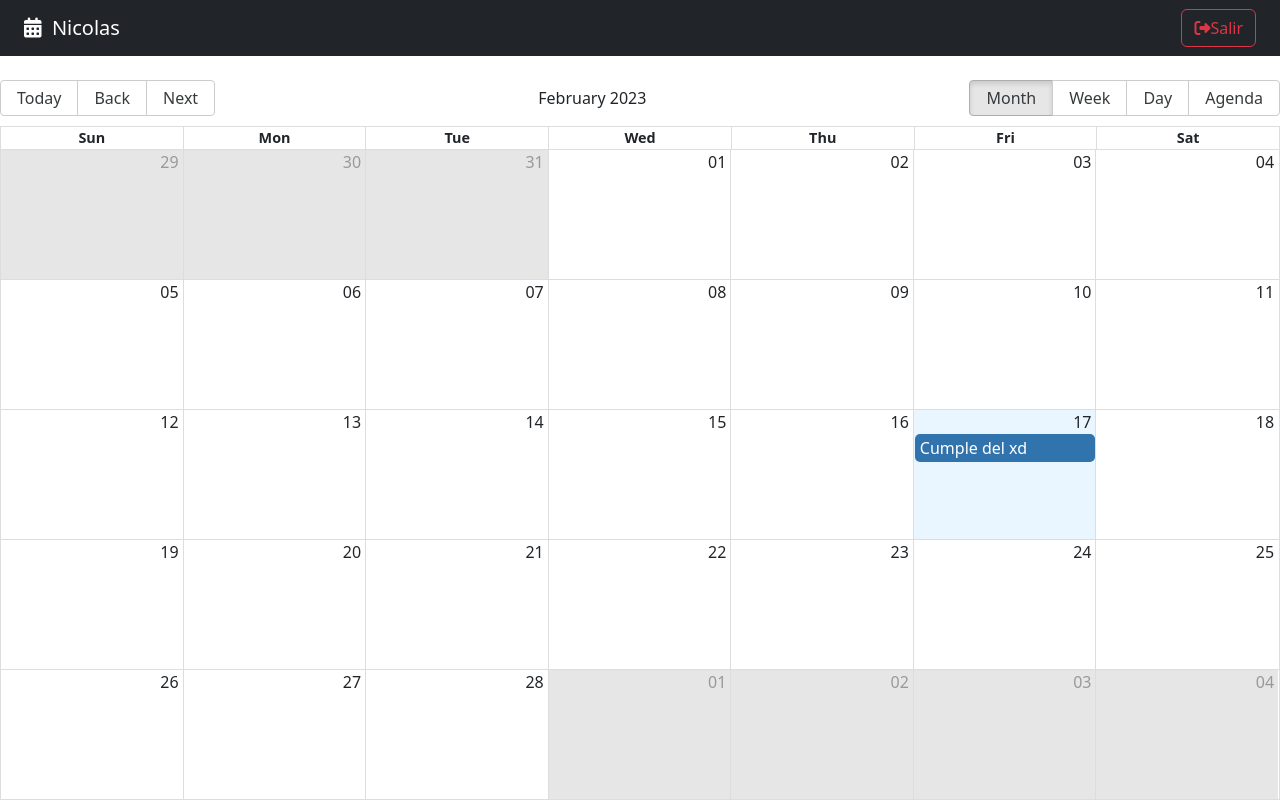
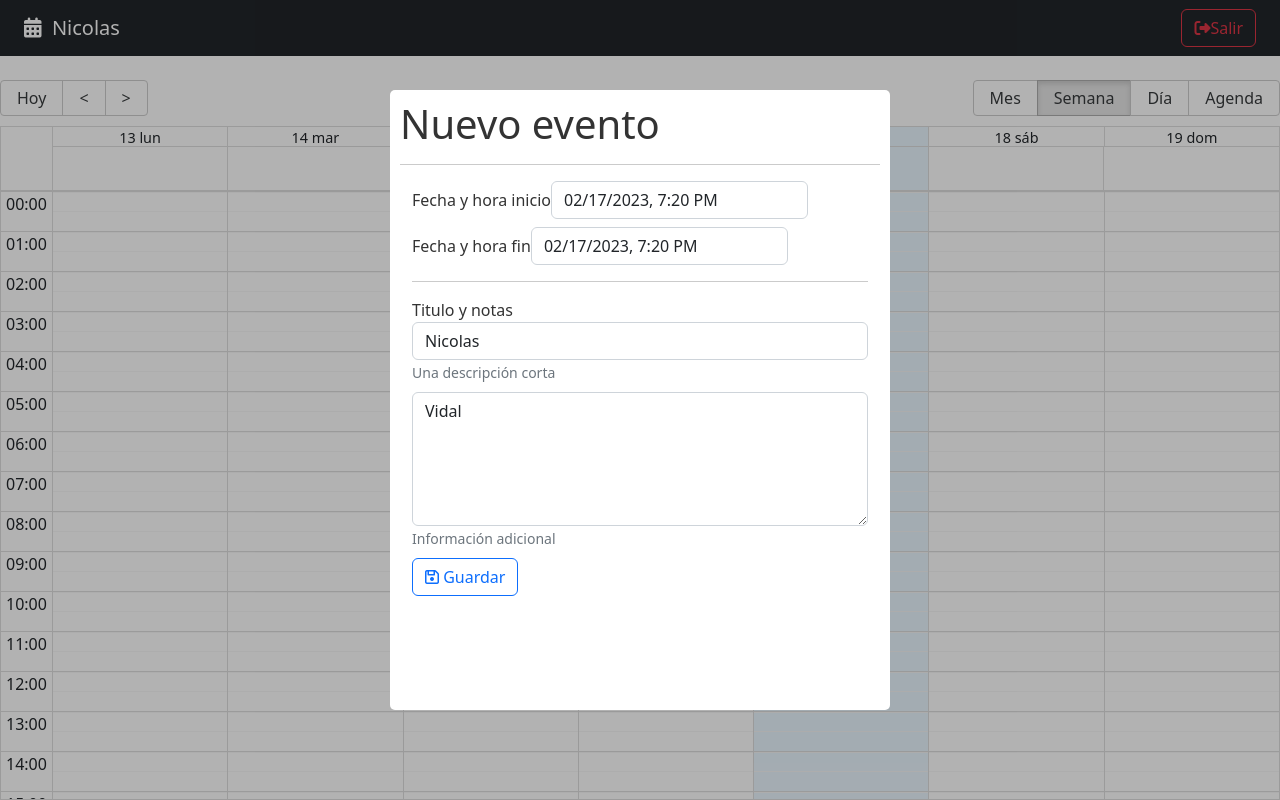
Before and after one commit to nicovidal/CalendarReact, a React (Vite) app: page / in a window 1280 px wide. Built offline with nearby package versions, Linux system fonts and the light colour scheme.

Commit message:
DataPicker up!

```diff
--- a/package.json
+++ b/package.json
@@ -12,7 +12,9 @@
     "date-fns": "^2.29.3",
     "react": "^18.2.0",
     "react-big-calendar": "^1.6.8",
+    "react-datepicker": "^4.10.0",
     "react-dom": "^18.2.0",
+    "react-modal": "^3.16.1",
     "react-router-dom": "6"
   },
   "devDependencies": {
--- /dev/null
+++ b/src/calendar/components/CalendarEvent.jsx
@@ -0,0 +1,15 @@
+
+export const CalendarEvent = ({event}) => {
+
+    const {title,user}=event;
+
+    /* console.log(props) */
+
+
+  return (
+    <>
+    <strong>{title}</strong>
+    <span>-{user.name}</span>
+    </>
+  )
+}
--- /dev/null
+++ b/src/calendar/components/CalendarModal.jsx
@@ -0,0 +1,135 @@
+import { addHours } from "date-fns";
+import { useState } from "react";
+import Modal from "react-modal"
+import DatePicker from "react-datepicker";
+import "react-datepicker/dist/react-datepicker.css";
+
+const customStyles = {
+    content: {
+        top: '50%',
+        left: '50%',
+        right: 'auto',
+        bottom: 'auto',
+        marginRight: '-50%',
+        transform: 'translate(-50%, -50%)',
+    },
+};
+
+//para que se sobreponga ante todo
+Modal.setAppElement('#root');
+
+
+
+export const CalendarModal = () => {
+
+    const [isOpen, setIsOpen] = useState(true);
+
+    const [formValues, setFormValues] = useState({
+        title:'Nicolas',
+        notes:'Vidal',
+        start:new Date(),
+        end:addHours (new Date(),2),
+    });
+
+    const onInputChanged=({target})=>{
+
+        setFormValues({
+            ...formValues,
+            [target.name]:target.value,
+        })
+
+    }
+
+
+    const onCloseModal = () => {
+        console.log('cerrando modal')
+        setIsOpen(false);
+
+    }
+
+    const onDateChanged=(event,changing)=>{
+
+        setFormValues({
+            ...formValues,
+            [changing]:event,
+        })
+
+
+    }
+
+    return (
+        <Modal
+            isOpen={isOpen}
+            onRequestClose={onCloseModal}
+            style={customStyles}
+            className="modal"
+            overlayClassName="modal-fondo"
+            closeTimeoutMS={200}
+
+        >
+            <h1> Nuevo evento </h1>
+            <hr />
+            <form className="container">
+
+                <div className="form-group mb-2">
+                    <label>Fecha y hora inicio</label>
+                    <DatePicker selected={formValues.start}
+                    className="form-control"
+                    dateFormat="Pp"
+                    onChange={(event)=>onDateChanged(event,'start')}
+
+                    />
+
+
+                </div>
+
+                <div className="form-group mb-2">
+                    <label>Fecha y hora fin</label>
+                    <DatePicker selected={formValues.start}
+                    className="form-control"
+                    dateFormat="Pp"
+                    onChange={(event)=>onDateChanged(event,'end')}
+
+                    />
+                </div>
+
+                <hr />
+                <div className="form-group mb-2">
+                    <label>Titulo y notas</label>
+                    <input
+                        type="text"
+                        className="form-control"
+                        placeholder="Título del evento"
+                        name="title"
+                        autoComplete="off"
+                        value={formValues.title}
+                        onChange={onInputChanged}
+                    />
+                    <small id="emailHelp" className="form-text text-muted">Una descripción corta</small>
+                </div>
+
+                <div className="form-group mb-2">
+                    <textarea
+                        type="text"
+                        className="form-control"
+                        placeholder="Notas"
+                        rows="5"
+                        name="notes"
+                        value={formValues.notes}
+                        onChange={onInputChanged}
+                    ></textarea>
+                    <small id="emailHelp" className="form-text text-muted">Información adicional</small>
+                </div>
+
+                <button
+                    type="submit"
+                    className="btn btn-outline-primary btn-block"
+                >
+                    <i className="far fa-save"></i>
+                    <span> Guardar</span>
+                </button>
+
+            </form>
+        </Modal>
+    )
+}
--- a/src/calendar/index.js
+++ b/src/calendar/index.js
@@ -1,2 +1,4 @@
 export * from './pages/CalendarPage'
 export * from './components/NavBar'
+export * from './components/CalendarEvent'
+export * from './components/CalendarModal'
--- a/src/calendar/pages/CalendarPage.jsx
+++ b/src/calendar/pages/CalendarPage.jsx
@@ -1,47 +1,88 @@
-import { Calendar, dateFnsLocalizer } from 'react-big-calendar';
-import enUS from 'date-fns/locale/en-US'
+import { Calendar } from 'react-big-calendar';
 import 'react-big-calendar/lib/css/react-big-calendar.css'
+import { localizer, getMessagesEs } from '../../helpers';
+import { NavBar } from "../components/NavBar"
+import { addHours } from 'date-fns';
+import { CalendarEvent } from '../components/CalendarEvent';
+import { useState } from 'react';
+import { CalendarModal } from '../components/CalendarModal';
 
-import { NavBar } from "../components/NavBar"
-import { addHours,format ,parse ,startOfWeek,getDay } from 'date-fns';
 
-const locales = {
-  'en-US': enUS,
-}
 
-const localizer = dateFnsLocalizer({
-  format,
-  parse,
-  startOfWeek,
-  getDay,
-  locales,
-})
-
-const events=[{
-  title:'Cumple del xd',
-  notes:'Hay que comprar el pastel',
-  start:new Date(),
-  end:addHours(new Date(),2),
-  bgColor:'#fafafa',
-  user:{
-    _id:'123',
-    name:'Nico'
+const events = [{
+  title: 'Cumple del xd',
+  notes: 'Hay que comprar el pastel',
+  start: new Date(),
+  end: addHours(new Date(), 2),
+  bgColor: '#fafafa',
+  user: {
+    _id: '123',
+    name: 'Nico'
   }
 }]
 
 export const CalendarPage = () => {
+
+  const [lastView, setLastView] = useState(localStorage.getItem('lastView')||'week')
+
+
+  const eventStyleGetter = (event, start, end, isSelected) => {
+
+    /* console.log({event,start,end,isSelected}) */
+
+    const style = {
+      backGroundColor: '#347CF7',
+      borderRadius: '0px',
+      opacity: 0.8,
+      color: 'white'
+
+    }
+
+    return {
+      style
+    }
+
+
+  }
+
+  const onDoubleClick = (event) => {
+    console.log({ doubleClick: event })
+  }
+  const onSelect = (event) => {
+    console.log({ click: event })
+  }
+  const onViewChanged = (event) => {
+    /* console.log({ viewChanged: event }) */
+    localStorage.setItem('lastView',event)
+    /* setLastView(event); */
+  }
+
+
+
+
+
   return (
     <>
 
       <NavBar />
       <Calendar
+        components={{
+          event: CalendarEvent
+        }}
+        onDoubleClickEvent={onDoubleClick}
+        onSelectEvent={onSelect}
+        onView={onViewChanged}
+        defaultView={lastView}
+        eventPropGetter={eventStyleGetter}
+        messages={getMessagesEs()}
+        culture='es'
         localizer={localizer}
         events={events}
         startAccessor="start"
         endAccessor="end"
         style={{ height: 'calc( 100vh - 80px )' }}
       />
-
+    <CalendarModal/>
 
     </>
   )
--- /dev/null
+++ b/src/helpers/calendarLocalizer.js
@@ -0,0 +1,17 @@
+import enUS from 'date-fns/locale/en-US'
+import { addHours,format ,parse ,startOfWeek,getDay } from 'date-fns';
+import { dateFnsLocalizer } from 'react-big-calendar';
+
+import esEs from 'date-fns/locale/es'
+
+const locales = {
+  'es': esEs,
+}
+
+export const localizer = dateFnsLocalizer({
+  format,
+  parse,
+  startOfWeek,
+  getDay,
+  locales,
+});
--- /dev/null
+++ b/src/helpers/getMessages.js
@@ -0,0 +1,17 @@
+export const getMessagesEs = () => {
+  return {
+    allDay: "Todo el día",
+    previous: "<",
+    next: ">",
+    today: "Hoy",
+    month: "Mes",
+    week: "Semana",
+    day: "Día",
+    agenda: "Agenda",
+    date: "Fecha",
+    time: "Hora",
+    event: "Evento",
+    noEventsInRange: "No hay eventos en este rango",
+    showMore: (total) => `+ Ver más (${total})`,
+  };
+};
--- /dev/null
+++ b/src/helpers/index.js
@@ -0,0 +1,3 @@
+export * from './calendarLocalizer';
+
+export * from './getMessages'
--- a/src/router/AppRouter.jsx
+++ b/src/router/AppRouter.jsx
@@ -1,6 +1,10 @@
 import { Navigate, Route, Routes } from "react-router-dom"
 import { LoginPage } from "../auth";
 import { CalendarPage } from "../calendar";
+
+
+
+
 
 export const AppRouter = () => {
 
--- a/src/styles.css
+++ b/src/styles.css
@@ -0,0 +1,39 @@
+.ReactModalPortal > div{
+    opacity: 0;
+}
+
+.ReactModalPortal .ReactModal__Overlay {
+    align-items: center;
+    display: flex;
+    justify-content: center;
+    transition: opacity .2s ease-in-out;
+    z-index: 999;
+}
+
+.modal-fondo {
+    background-color: rgba(0, 0, 0, 0.3);
+    bottom: 0;
+    left: 0;
+    right: 0;
+    top: 0;
+    position: fixed;
+}
+
+.ReactModalPortal .ReactModal__Overlay--after-open {
+    opacity: 1;
+}
+
+.ReactModalPortal .ReactModal__Overlay--before-close {
+    opacity: 0;
+}
+
+.modal {
+    background: white;
+    border-radius: 5px;
+    color: rgb(51, 51, 51);
+    display: inline;
+    max-height: 620px;
+    max-width: 500px;
+    outline: none;
+    padding: 10px;
+}
```
Also changed, not shown: 2 other files (tests, documents, lock files or other folders).
